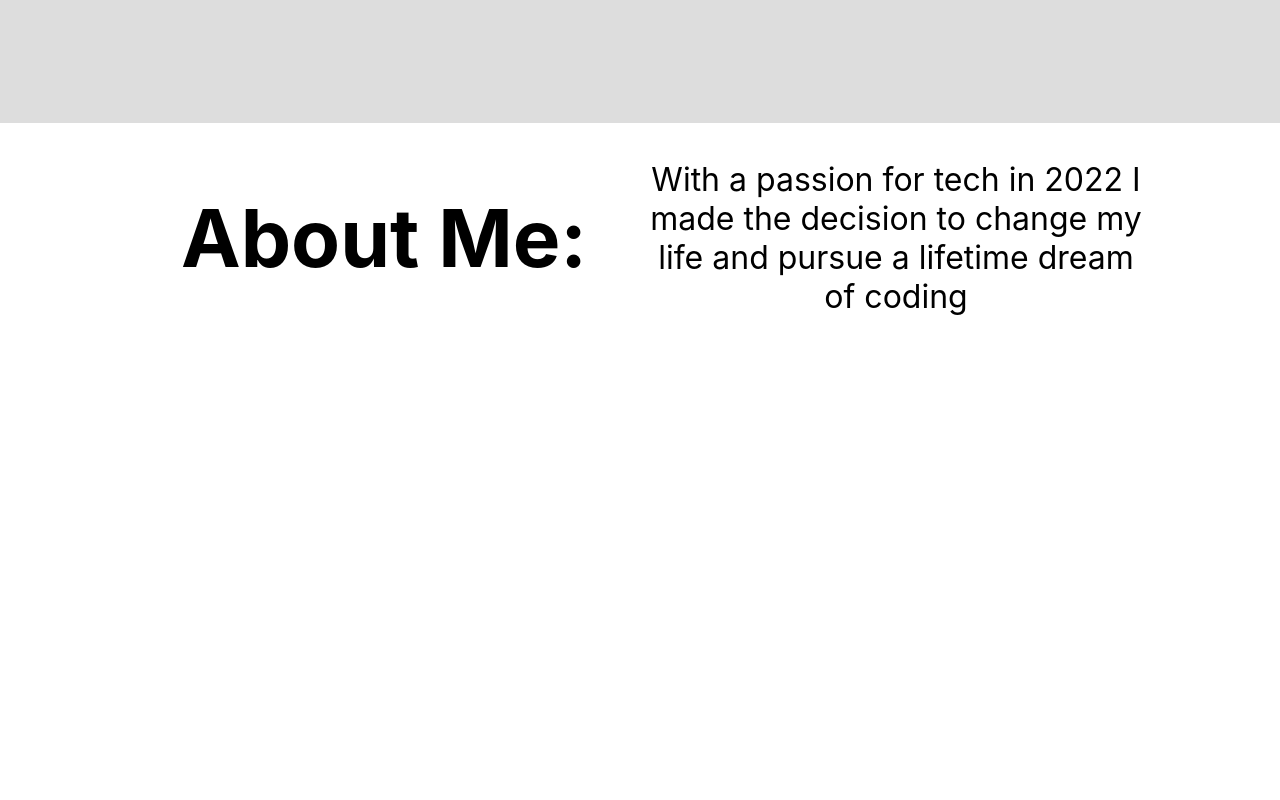
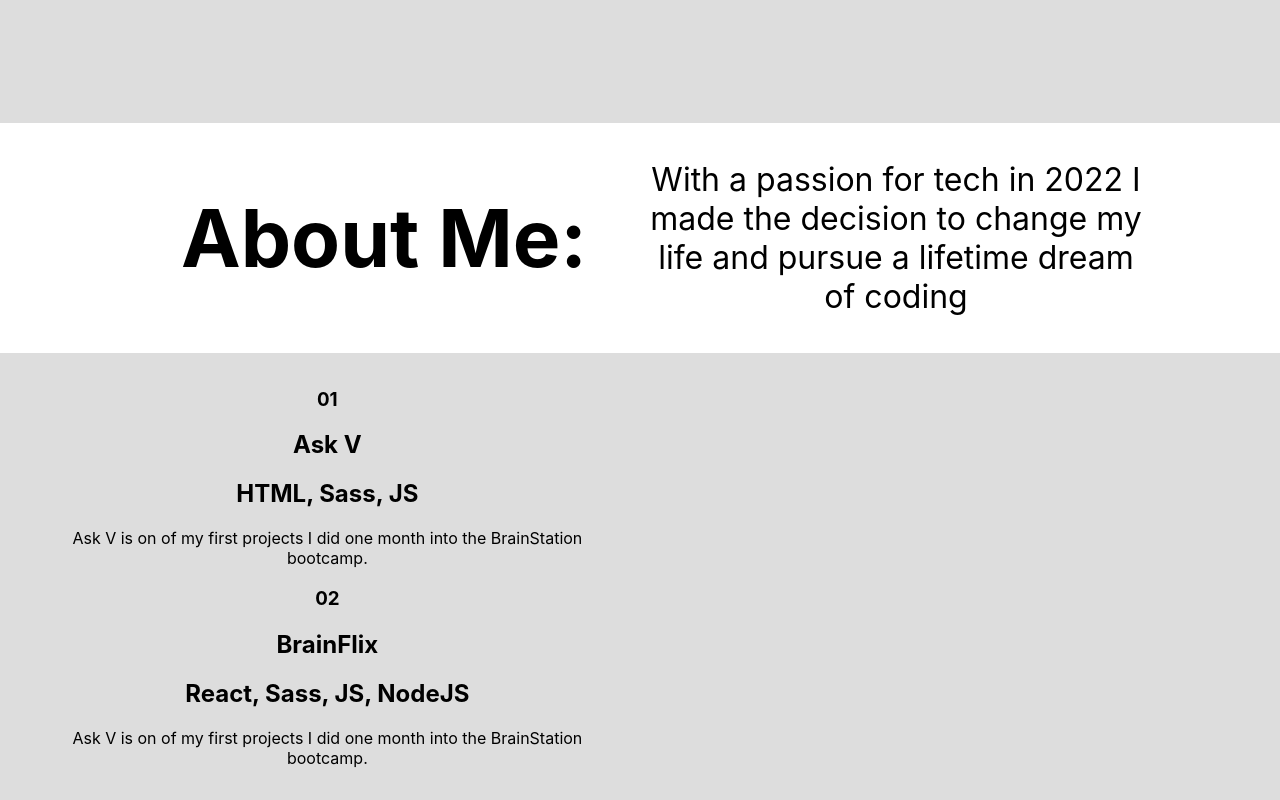
Before and after one commit to JustinLepine/portfolio, a React (Create React App) app: page / in a window 1280 px wide. Shown: the part 677-1477 px from the top of the page. Before the commit the page ends 1030 px from the top, so only its background shows below. Built offline with nearby package versions, Linux system fonts and the light colour scheme.

Commit message:
prjects auto populating

```diff
--- a/src/App.js
+++ b/src/App.js
@@ -1,6 +1,7 @@
 import Nav from "./components/Nav/Nav";
 import Hero from "./components/Hero/Hero";
 import Intro from "./components/Intro/Intro";
+import Projects from "./components/Projects/Projects";
 import "./App.scss";
 
 function App() {
@@ -32,6 +33,7 @@ function App() {
       <Nav />
       <Hero />
       <Intro />
+      <Projects />
     </div>
   );
 }
--- /dev/null
+++ b/src/components/Projects/ProjectLists.js
@@ -0,0 +1,16 @@
+const ProjectLists = [
+    {
+        id: '01',
+        title: 'Ask V',
+        tech: 'HTML, Sass, JS',
+        desc: 'Ask V is on of my first projects I did one month into the BrainStation bootcamp.'
+    },
+    {
+        id: '02',
+        title: 'BrainFlix',
+        tech: 'React, Sass, JS, NodeJS',
+        desc: 'Ask V is on of my first projects I did one month into the BrainStation bootcamp.'
+    }
+]
+
+export default ProjectLists;
--- /dev/null
+++ b/src/components/Projects/Projects.js
@@ -0,0 +1,28 @@
+import React from 'react';
+import ProjectLists from './ProjectLists';
+import './Projects.scss';
+
+function Projects() {
+  return (
+    <section className='projects'>
+        <ul>
+            {ProjectLists.map((project, index) => {
+                return (
+                    <li className='projects__list' key={index}>
+                        <div className='projects__left'>
+                            <h3 className='projects__id'>{project.id}</h3>
+                            <h2 className='projects__title'>{project.title}</h2>
+                            <h2 className='projects__tech'>{project.tech}</h2>
+                            <p className='projects__desc'>{project.desc}</p>
+                        </div>
+                        <div className='projects__right'>
+                        </div>
+                    </li>
+                )
+            })}
+        </ul>
+    </section>
+  )
+}
+
+export default Projects
--- /dev/null
+++ b/src/components/Projects/Projects.scss
@@ -0,0 +1,24 @@
+.projects {
+    display: flex;
+    background-color: #DDD;
+
+    ul {
+        padding: 0;
+    }
+
+    li {
+        list-style: none;
+    }
+
+    &__left {
+        margin: 1rem 0 1rem 10%;
+    }
+
+    &__right {
+        margin: 1rem 10% 1rem 0;
+    }
+
+    &__id {
+        font-weight: 0.8rem;
+    }
+}
```
